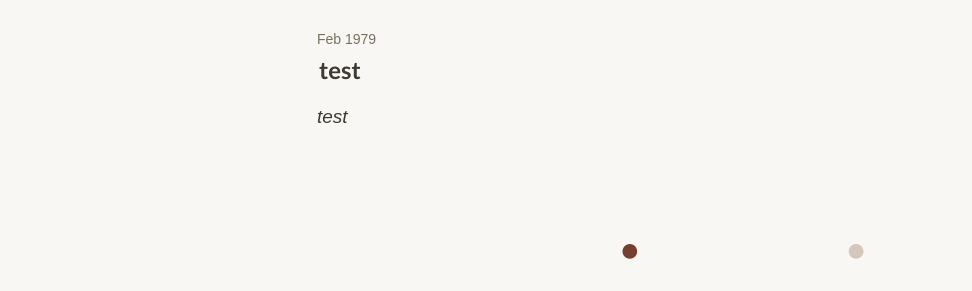
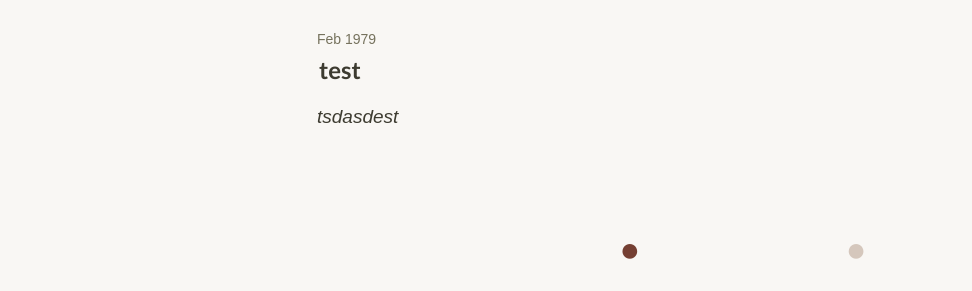
Before and after one commit to dreyerprojects/dreyerprojects.github.io, a Jekyll site: the page built from writing.md, in a window 1280 px wide and 900 px high, scrolled down 3592 px. Shown: the part 403-694 px from the top of the window, without its empty margins (28-1000 px from the left). Built offline with Jekyll 4.4.1, drawn with Linux system fonts in a browser that asks for light colours; some web fonts are replaced.

Commit message:
Update 2015-08-31-test.md

```diff
--- a/_posts/writing/2015-08-31-test.md
+++ b/_posts/writing/2015-08-31-test.md
@@ -1,10 +1,9 @@
 ---
-layout: post
+layout: pdf
 categories: writing
-description: test
+description: "tsdasdest"
 permalink: /writing/tee-hee/
-date: "1979-02-02"
-hyperlink: ""
+date: 1979-02-02
 published: true
 title: test
 ---
```
